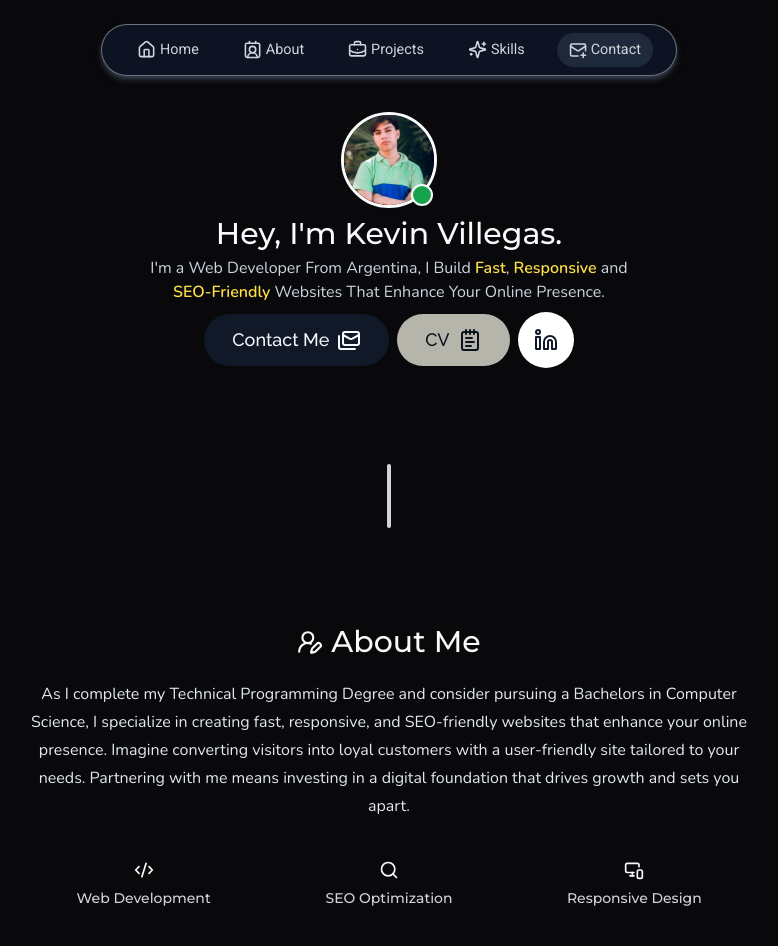
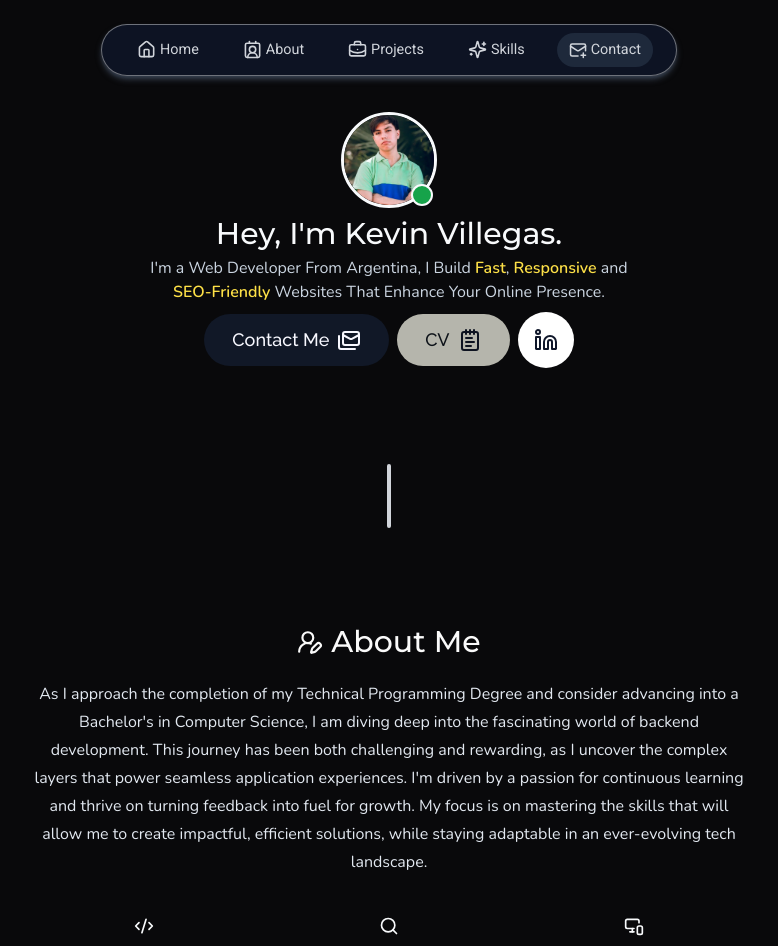
Before and after one commit to Kev-Villegas/freelancer-portfolio, a Next.js app: page / in a window 1280 px wide. Shown: the top 946 px of the page, without its empty margins (251-1029 px from the left). Built offline with nearby package versions, Linux system fonts and the light colour scheme; no server answers; what @nauverse/tailwind-dot-grid-backgrounds would draw is missing.

Commit message:
feat: update personal bio and animation transition

```diff
--- a/app/_components/About.tsx
+++ b/app/_components/About.tsx
@@ -37,8 +37,8 @@ const About = () => {
   };
 
   const childVariants = {
-    hidden: { opacity: 0, x: 100 },
-    show: { opacity: 1, x: 0 },
+    hidden: { opacity: 0, x: 100, y: -100 },
+    show: { opacity: 1, x: 0, y: 0, transition: { duration: 0.8 } },
   };
 
   return (
@@ -65,13 +65,15 @@ const About = () => {
             viewport={{ once: true }}
             className="mb-4 text-center font-nunito text-slate-200"
           >
-            As I complete my Technical Programming Degree and consider pursuing
-            a Bachelors in Computer Science, I specialize in creating fast,
-            responsive, and SEO-friendly websites that enhance your online
-            presence. Imagine converting visitors into loyal customers with a
-            user-friendly site tailored to your needs. Partnering with me means
-            investing in a digital foundation that drives growth and sets you
-            apart.
+            As I approach the completion of my Technical Programming Degree and
+            consider advancing into a Bachelor&apos;s in Computer Science, I am
+            diving deep into the fascinating world of backend development. This
+            journey has been both challenging and rewarding, as I uncover the
+            complex layers that power seamless application experiences. I&apos;m
+            driven by a passion for continuous learning and thrive on turning
+            feedback into fuel for growth. My focus is on mastering the skills
+            that will allow me to create impactful, efficient solutions, while
+            staying adaptable in an ever-evolving tech landscape.
           </motion.span>
         </div>
         <motion.div
```
